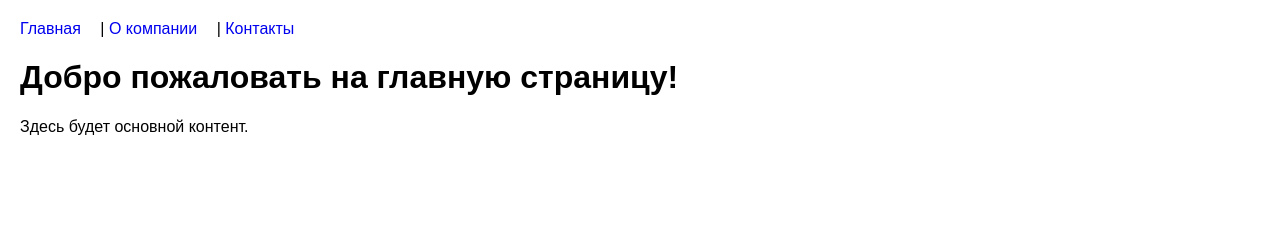
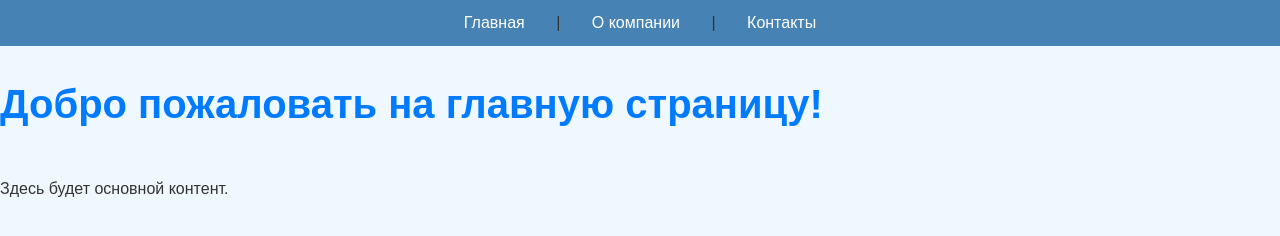
Before and after one commit to Username228-dotcom/1-mc-22, a plain HTML site: page index.html in a window 1280 px wide. Drawn offline with Linux system fonts and the light colour scheme.

Commit message:
Update index.css

```diff
--- a/index.css
+++ b/index.css
@@ -1,13 +1,42 @@
 body {
-    font-family: sans-serif;
-    margin: 20px;
+  font-family: 'Arial', sans-serif;
+  margin: 0;
+  padding: 0;
+  background-color: #f0f8ff;
+  color: #333;
+  line-height: 1.6;
 }
 
 nav {
-    margin-bottom: 20px;
+  background-color: #4682B4;
+  padding: 10px 0;
+  text-align: center;
 }
 
 nav a {
+  color: white;
   text-decoration: none;
-    margin-right: 15px;
+  margin: 0 15px;
+  padding: 8px 12px;
+  border-radius: 5px;
+  transition: background-color 0.3s;
 }
+
+nav a:hover {
+  background-color: #2B628C;
+}
+
+h1 {
+  font-size: 2.5em;
+  color: #007bff;
+  margin-bottom: 1em;
+}
+
+section {
+  max-width: 800px;
+  margin: 20px auto;
+  padding: 20px;
+  background-color: white;
+  border-radius: 5px;
+  box-shadow: 0 2px 5px rgba(0, 0, 0, 0.1);
+}
```
Lines whose indentation alone changed are shown as unchanged.
